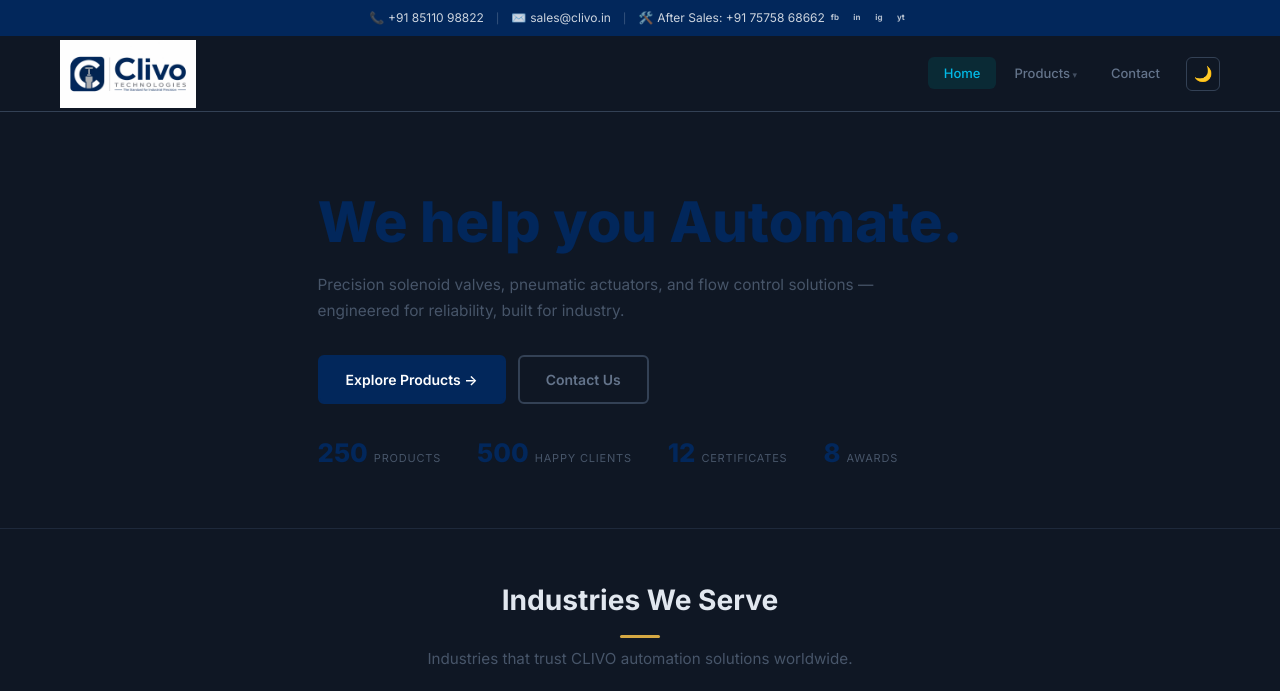
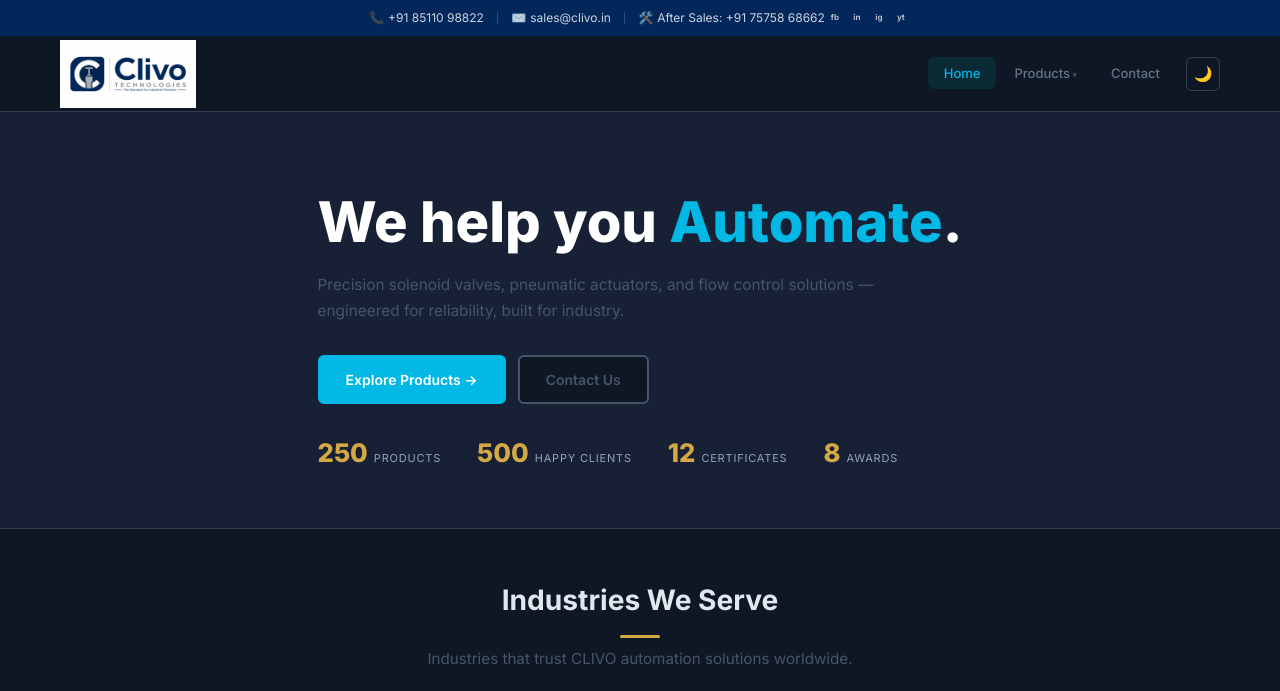
Before and after one commit to sanchita3131/clivo-website, a plain HTML site: page index.html in a window 1280 px wide. Both pictures are taken after a click on the button "☀️". Shown: the top 691 px of the page. Drawn offline with Linux system fonts and the light colour scheme.

Commit message:
Fix dark mode: hero section text visibility
- Dark mode overrides for hero: heading.white, accent.cyan, tagline.gray, stats.gold
- Buttons switch to cyan in dark mode for visibility
- Clean contrast against dark background

Co-Authored-By: Claude <noreply@anthropic.com>

```diff
--- a/style.css
+++ b/style.css
@@ -283,6 +283,18 @@ ul{list-style:none}
 .hs-stat{display:flex;align-items:baseline;gap:6px}
 .hs-sn{font-size:1.6rem;font-weight:800;color:var(--navy);line-height:1}
 .hs-sl{font-size:11px;color:var(--gray-500);text-transform:uppercase;letter-spacing:.8px}
+
+/* Dark mode overrides for hero */
+[data-theme="dark"] .hero-split{background:var(--gray-50);border-bottom-color:var(--gray-200)}
+[data-theme="dark"] .hs-content h1{color:#fff}
+[data-theme="dark"] .hs-accent{color:var(--cyan)!important}
+[data-theme="dark"] .hs-tagline{color:var(--gray-300)}
+[data-theme="dark"] .hs-sn{color:var(--gold)}
+[data-theme="dark"] .hs-sl{color:var(--gray-400)}
+[data-theme="dark"] .btn-navy{background:var(--cyan);border-color:var(--cyan)}
+[data-theme="dark"] .btn-navy:hover{background:var(--cyan-dark);border-color:var(--cyan-dark)}
+[data-theme="dark"] .btn-outline{border-color:var(--gray-300);color:var(--gray-300)}
+[data-theme="dark"] .btn-outline:hover{border-color:var(--cyan);color:var(--cyan)}
 
 /* ====== INDUSTRIES SLIDESHOW — Full Width Box ====== */
 .is-section{padding:48px 0 0!important}
```
